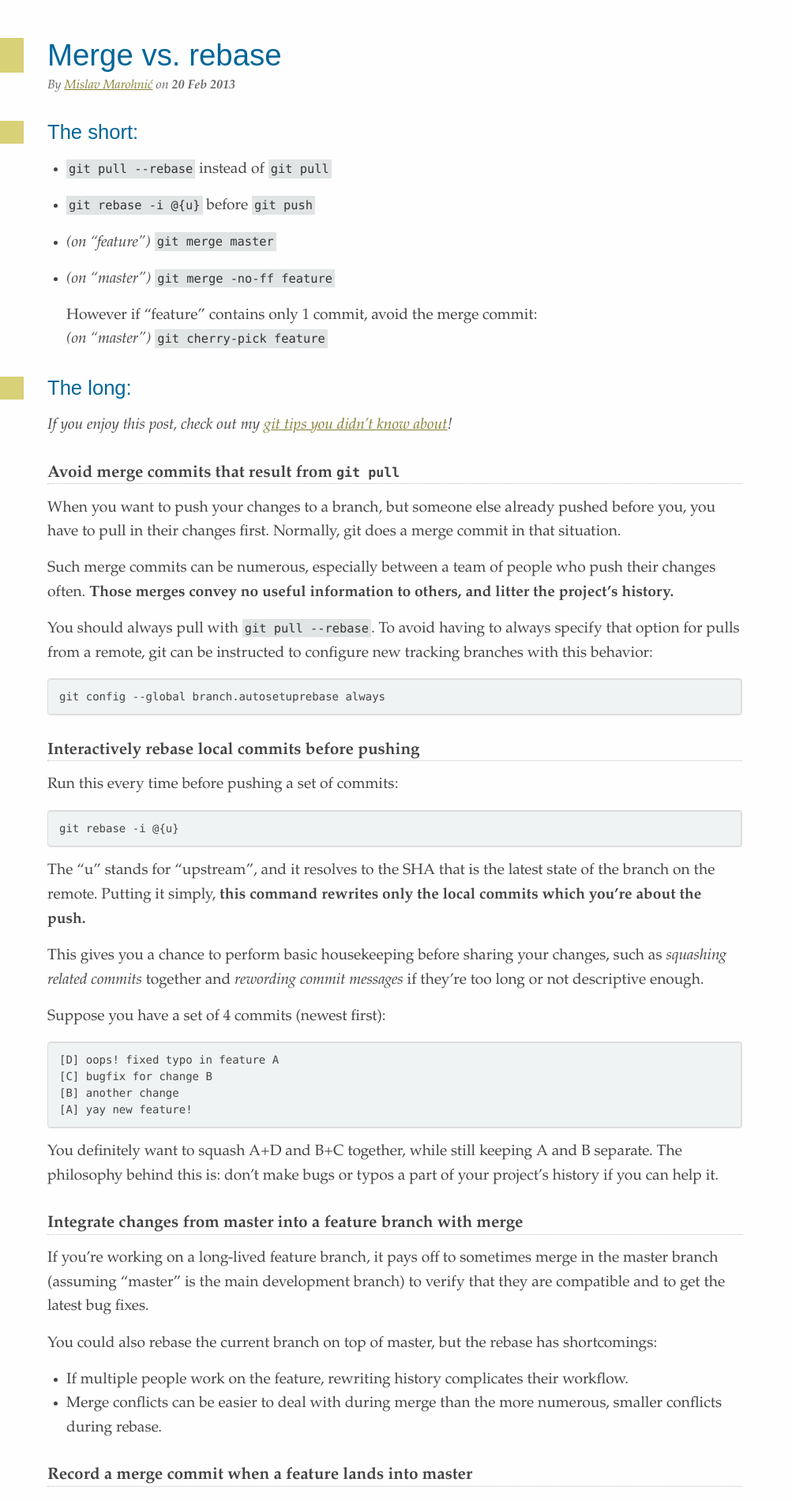
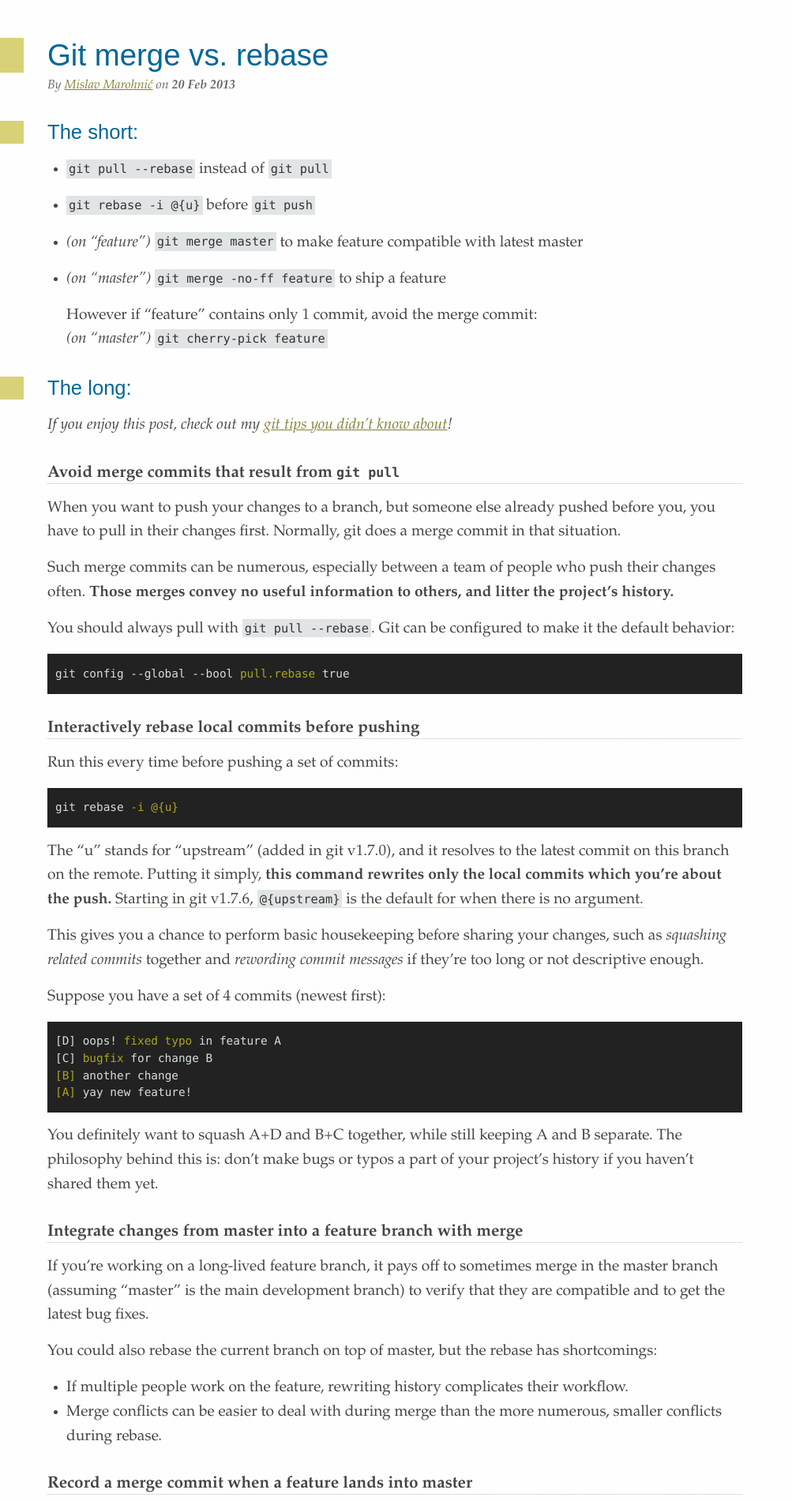
Before and after one commit to mislav/blog, a Jekyll site: the page built from _posts/2013-02-20-merge-vs-rebase.md, in a window 1280 px wide. Shown: the top 1901 px of the page at 79% size, without its empty margins (0-1003 px from the left). Built offline with Jekyll 4.4.1, drawn with Linux system fonts in a browser that asks for light colours; Markdown is read by kramdown in place of the engine named in the settings; some of the changed text lies outside the part shown.

Commit message:
tweaks Merge vs. Rebase

```diff
--- a/_posts/2013-02-20-merge-vs-rebase.md
+++ b/_posts/2013-02-20-merge-vs-rebase.md
@@ -1,5 +1,5 @@
 ---
-title: "Merge vs. rebase"
+title: "Git merge vs. rebase"
 description: >
   How to settle on whether to merge or rebase at specific points in a
   team-shared git workflow.
@@ -7,6 +7,12 @@ layout: post
 categories: git
 styles: |
   ul { margin-left: 1.5em }
+  pre {
+    color: #D7DFDA; background-color: #222;
+    padding: 1em 1.2em 1em 10px; font-size: 90%;
+  }
+  pre code { padding: 0 }
+  pre em { color: #ACA41F; font-style: normal; }
 ---
 
 ## The short:
@@ -15,9 +21,10 @@ styles: |
 
 *   `git rebase -i @{u}` before `git push`
 
-*   <i>(on "feature")</i> `git merge master`
+*   <i>(on "feature")</i> `git merge master` to make feature compatible with
+    latest master
 
-*   <i>(on "master")</i> `git merge -no-ff feature`
+*   <i>(on "master")</i> `git merge -no-ff feature` to ship a feature
 
     However if "feature" contains only 1 commit, avoid the merge commit:
     <i>(on "master")</i> `git cherry-pick feature`
@@ -39,21 +46,22 @@ Such merge commits can be numerous, especially between a team of people who push
 their changes often. **Those merges convey no useful information to others, and
 litter the project's history.**
 
-You should always pull with `git pull --rebase`. To avoid having to always
-specify that option for pulls from a remote, git can be instructed to configure
-new tracking branches with this behavior:
+You should always pull with `git pull --rebase`. Git can be configured to make
+it the default behavior:
 
-    git config --global branch.autosetuprebase always
+<pre>git config --global --bool <em>pull.rebase</em> true</pre>
 
 ### Interactively rebase local commits before pushing
 
 Run this every time before pushing a set of commits:
 
-    git rebase -i @{u}
+<pre>git rebase <em>-i @{u}</em></pre>
 
-The "u" stands for "upstream", and it resolves to the SHA that is the latest
-state of the branch on the remote. Putting it simply, **this command rewrites
-only the local commits which you're about the push.**
+The "u" stands for "upstream" (added in git v1.7.0), and it resolves to the
+latest commit on this branch on the remote. Putting it simply,
+**this command rewrites only the local commits which you're about the push.**
+<ins>Starting in git v1.7.6, `@{upstream}` is the default for when there is no
+argument.</ins>
 
 This gives you a chance to perform basic housekeeping before sharing your
 changes, such as _squashing related commits_ together and _rewording commit
@@ -61,14 +69,14 @@ messages_ if they're too long or not descriptive enough.
 
 Suppose you have a set of 4 commits (newest first):
 
-    [D] oops! fixed typo in feature A
-    [C] bugfix for change B
-    [B] another change
-    [A] yay new feature!
+<pre>[D] oops! <em>fixed typo</em> in feature A
+[C] <em>bugfix</em> for change B
+<em>[B]</em> another change
+<em>[A]</em> yay new feature!</pre>
 
 You definitely want to squash A+D and B+C together, while still keeping A and B
 separate. The philosophy behind this is: don't make bugs or typos a part of
-your project's history if you can help it.
+your project's history if you haven't shared them yet.
 
 ### Integrate changes from master into a feature branch with merge
 
@@ -88,7 +96,7 @@ shortcomings:
 
 After working on a feature/topic branch, merge it in master like so:
 
-    git merge --no-ff feature
+<pre>git merge <em>--no-ff</em> feature</pre>
 
 The `--no-ff` flag **ensures there will always be a merge commit**, even when
 technically not necessary. Merge commits are useful because they convey the
@@ -108,6 +116,6 @@ for a single commit because that merge information is less useful to the team:
 * *when* is already recorded in the commit itself as committer timestamp;
 * there's nothing to *group* together.
 
-So I merge a single commit like so in master:
+You can pull in a single commit to master like so:
 
-    git cherry-pick feature
+<pre>git <em>cherry-pick</em> feature</pre>
```
